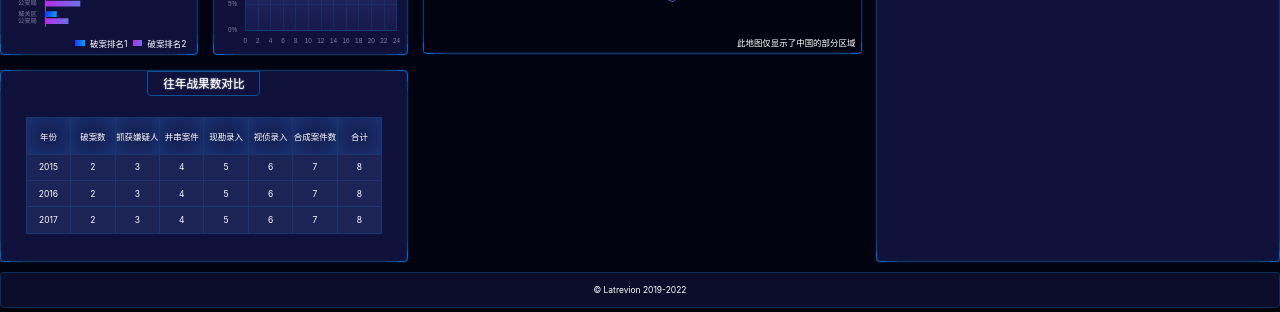
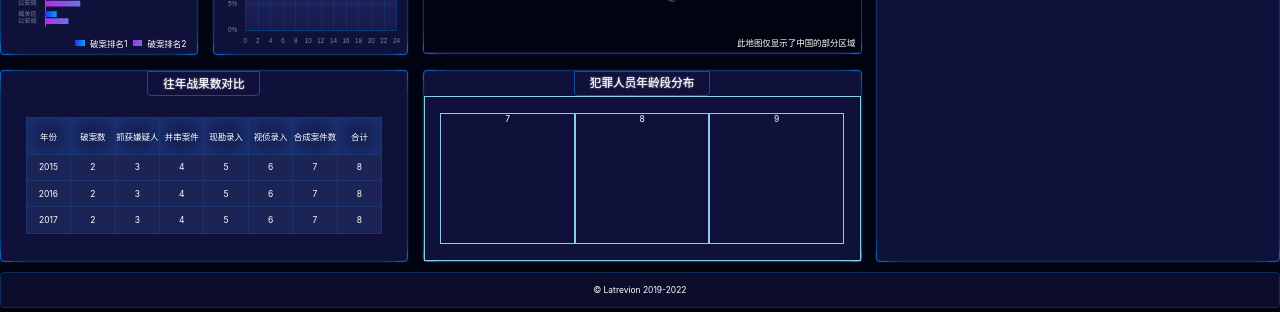
Before and after one commit to Latrevion/large-screen-repository, a Vue app: page /#/ in a window 1280 px wide. Shown: the part 411-723 px from the top of the page. Built offline with nearby package versions, Linux system fonts and the light colour scheme.

Commit message:
layout chart7  chart8   chart9

```diff
--- a/src/components/Home.vue
+++ b/src/components/Home.vue
@@ -15,6 +15,14 @@
             </section>
             <section class="section4">
                 <Chart6 />
+                <div class="bordered 年龄段">
+                    <h2>犯罪人员年龄段分布</h2>
+                    <div class="charts">
+                        <Chart7 />
+                        <Chart8 />
+                        <Chart9 />
+                    </div>
+                </div>
             </section>
             <section class="bordered section5"></section>
         </main>
@@ -30,6 +38,9 @@ import Chart3 from './chart-3.vue'
 import Chart4 from './chart-4.vue'
 import Chart5 from './chart-5.vue'
 import Chart6 from './chart-6.vue'
+import Chart7 from './chart-7.vue'
+import Chart8 from './chart-8.vue'
+import Chart9 from './chart-9.vue'
 export default {
     computed: {
         year() {
@@ -42,7 +53,7 @@ export default {
             imgUrl: require("../assets/images/headerBg.png")
         };
     },
-    components: { Chart1, Chart2, Chart3, Chart4, Chart5, Chart6 }
+    components: { Chart1, Chart2, Chart3, Chart4, Chart5, Chart6, Chart7, Chart8, Chart9 }
 }
 </script>
 <style lang="scss" scoped>
@@ -139,12 +150,40 @@ export default {
 
         >.section4 {
             grid-area: box4;
-
+            display: flex;
+            flex-direction: column;
+            justify-content: space-between;
         }
 
         >.section5 {
             grid-area: box5;
         }
+
+        .年龄段 {
+            height: px(363);
+            display: flex;
+            flex-direction: column;
+            align-items: center;
+
+            h2 {
+                flex-shrink: 0;
+                border: 1px solid #0a5299;
+                border-bottom-left-radius: 4px;
+                border-bottom-right-radius: 4px;
+                font-size: px(22);
+                line-height: px(24);
+                padding: px(10) px(28);
+                text-shadow: 0 0 px(3) white;
+            }
+
+            >.charts {
+                width: 100%;
+                flex: 1;
+                border: 1px solid skyblue;
+                display: flex;
+                padding: px(30);
+            }
+        }
     }
 }
 </style>
--- /dev/null
+++ b/src/components/chart-7.vue
@@ -0,0 +1,20 @@
+<template>
+    <div class="年龄段-图1">7
+        <div class="chart7">
+        </div>
+    </div>
+</template>
+<script>
+import * as echarts from 'echarts';
+export default{
+
+}
+</script>
+<style lang="scss" scoped>
+.年龄段-图1 {
+    flex: 1;
+    border: 1px solid skyblue;
+    display: flex;
+    flex-direction: column;
+}
+</style>
--- /dev/null
+++ b/src/components/chart-8.vue
@@ -0,0 +1,20 @@
+<template>
+  <div class="年龄段-图2">8
+    <div class="chart8">
+    </div>
+  </div>
+</template>
+<script>
+import * as echarts from 'echarts';
+export default{
+
+  }
+</script>
+<style lang="scss" scoped>
+.年龄段-图2 {
+  flex: 1;
+  border: 1px solid skyblue;
+  display: flex;
+  flex-direction: column;
+}
+</style>
--- /dev/null
+++ b/src/components/chart-9.vue
@@ -0,0 +1,20 @@
+<template>
+    <div class="年龄段-图3">9
+      <div  class="chart9">
+      </div>
+    </div>
+</template>
+<script>
+import * as echarts from 'echarts';
+export default{
+
+  }
+</script>
+<style lang="scss" scoped>
+     .年龄段-图3{
+        flex: 1;
+        border: 1px solid skyblue;
+        display: flex;
+        flex-direction: column;
+      }
+</style>
```
